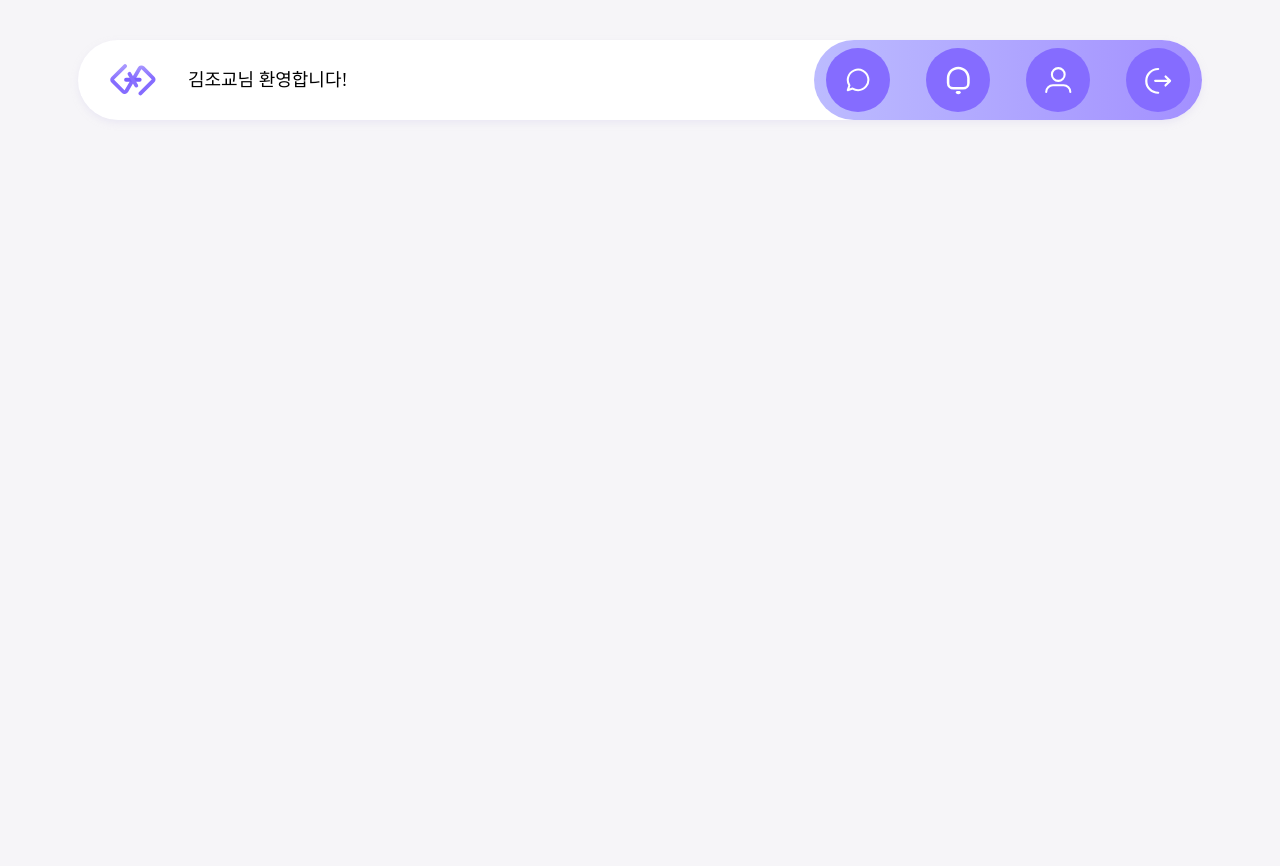
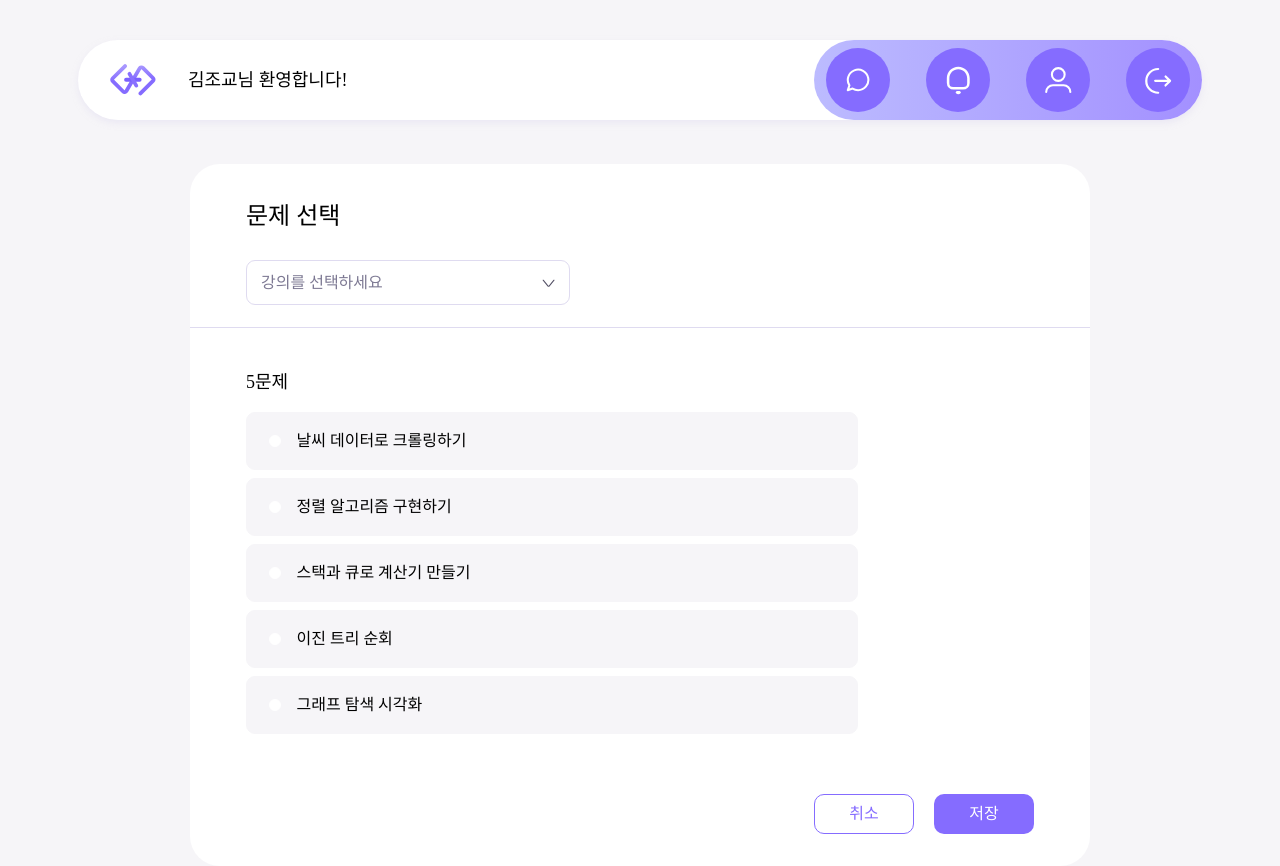
Before and after one commit to 2025-snowCode/snowCode-Client, a React (Vite) app: page /admin/assignments/1 in a window 1280 px wide. Before the commit the page ends 800 px from the top, so only its background shows below. Built offline with nearby package versions, Linux system fonts and the light colour scheme; a web font is replaced by a local one.

Commit message:
#9 feat: SelectAssignments 페이지 컴포넌트 구현 및 문제 선택 상태 관리

```diff
--- a/src/components/admin/assignments/AssignmentList.tsx
+++ b/src/components/admin/assignments/AssignmentList.tsx
@@ -3,9 +3,15 @@ import AssignmentCard from './AssignmentCard';
 
 interface AssignmentListProps {
   courses: Course[];
+  select?: boolean;
+  onLinkAssignments?: (id: number, title: string, isSelected: boolean) => void;
 }
 
-const AssignmentList = ({courses}: AssignmentListProps) => {
+const AssignmentList = ({
+  courses,
+  select,
+  onLinkAssignments,
+}: AssignmentListProps) => {
   // 문제 수 세기
   const countAssignments = () => {
     let count = 0;
@@ -22,7 +28,12 @@ const AssignmentList = ({courses}: AssignmentListProps) => {
       <div className='flex flex-col'>
         {courses.map((course) =>
           course.assignments.map((assignment) => (
-            <AssignmentCard key={assignment.id} {...assignment} />
+            <AssignmentCard
+              key={assignment.id}
+              select={select}
+              onLinkAssignments={onLinkAssignments}
+              {...assignment}
+            />
           ))
         )}
       </div>
--- a/src/pages/admin/SelectAssignments.tsx
+++ b/src/pages/admin/SelectAssignments.tsx
@@ -1,5 +1,68 @@
+import CourseSelector from '../../components/admin/assignments/CourseSelector';
+import Button from '../../components/common/Button';
+import AssignmentList from '../../components/admin/assignments/AssignmentList';
+import {coursesResponse} from '../../components/admin/assignments/dummy/response';
+import {useState} from 'react';
+import {useParams} from 'react-router-dom';
+import type {Assignment} from '../../components/admin/assignments/dummy/types';
+
 const SelectAssignments = () => {
-  return <div></div>;
+  // url에서 course id 가져오기
+  const courseId = Number(useParams().id);
+
+  // 강의명 찾기
+  const courseTitle = coursesResponse.response.courses.find(
+    (course) => course.id === courseId
+  )?.title;
+
+  // 기본 문제 목록
+  const fullCourses = coursesResponse.response.courses.filter(
+    (course) => course.title === courseTitle
+  );
+
+  // 강의 선택
+  const [courses, setCourses] = useState(fullCourses);
+
+  const onSelectCourse = (courseId: number) => {
+    setCourses(fullCourses.filter((course) => course.id === courseId));
+  };
+
+  // 선택된 문제 업데이트
+  const [linkedAssignments, setLinkedAssignments] = useState<Assignment[]>([]);
+
+  const onLinkAssignments = (
+    id: number,
+    title: string,
+    isSelected: boolean
+  ) => {
+    if (isSelected) {
+      setLinkedAssignments([...linkedAssignments, {id: id, title: title}]);
+    } else {
+      setLinkedAssignments(
+        linkedAssignments.filter((assignment) => assignment.id !== id)
+      );
+    }
+  };
+
+  return (
+    <div className='mx-auto pt-9 pb-8 w-[900px] bg-white rounded-[30px]'>
+      <div className='flex flex-col h-1/4 px-14 pb-[22px] justify-center border-b-1 border-stroke'>
+        <h3 className='text-2xl font-semibold'>문제 선택</h3>
+        <CourseSelector courses={fullCourses} onSelectCourse={onSelectCourse} />
+      </div>
+      <div className='px-14'>
+        <AssignmentList
+          courses={courses}
+          select={true}
+          onLinkAssignments={onLinkAssignments}
+        />
+        <div className='flex justify-end gap-5 mt-14'>
+          <Button theme='primaryWhite' text='취소' />
+          <Button theme='primaryPurple' text='저장' />
+        </div>
+      </div>
+    </div>
+  );
 };
 
 export default SelectAssignments;
```
